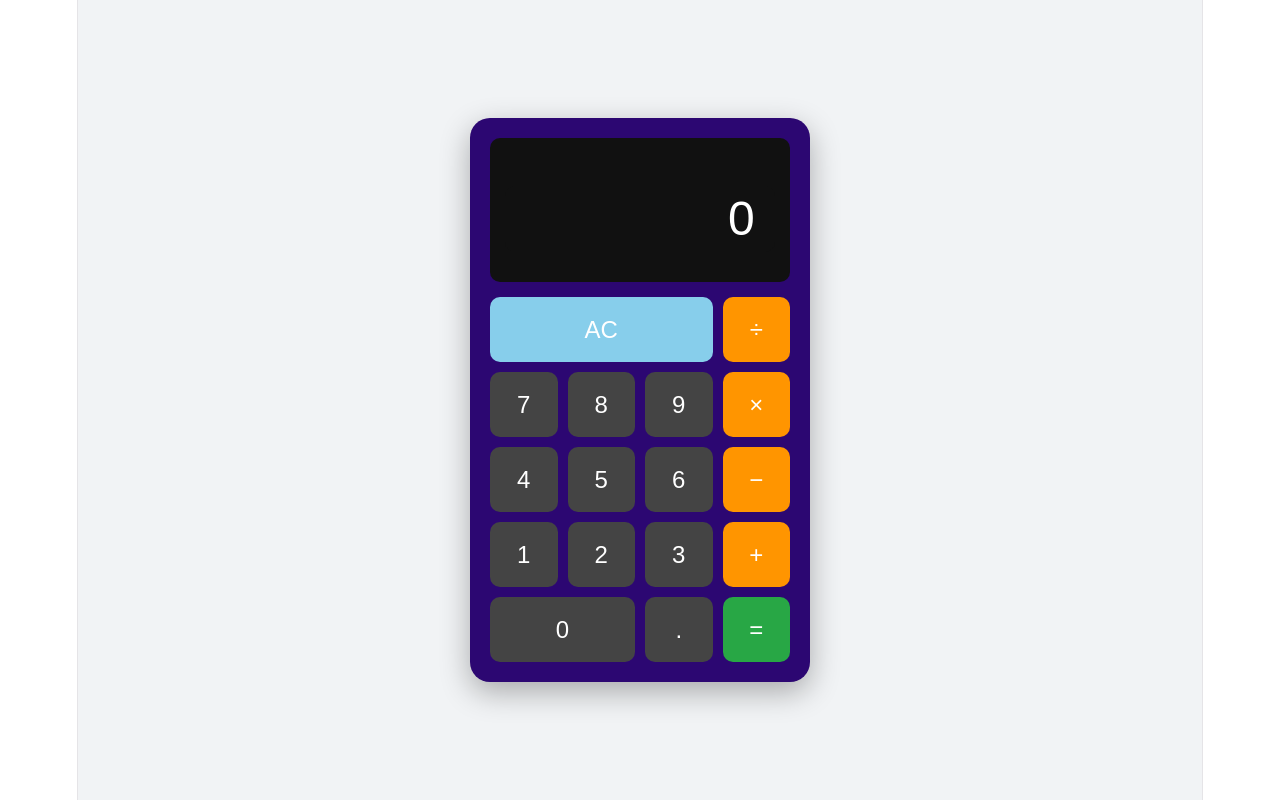
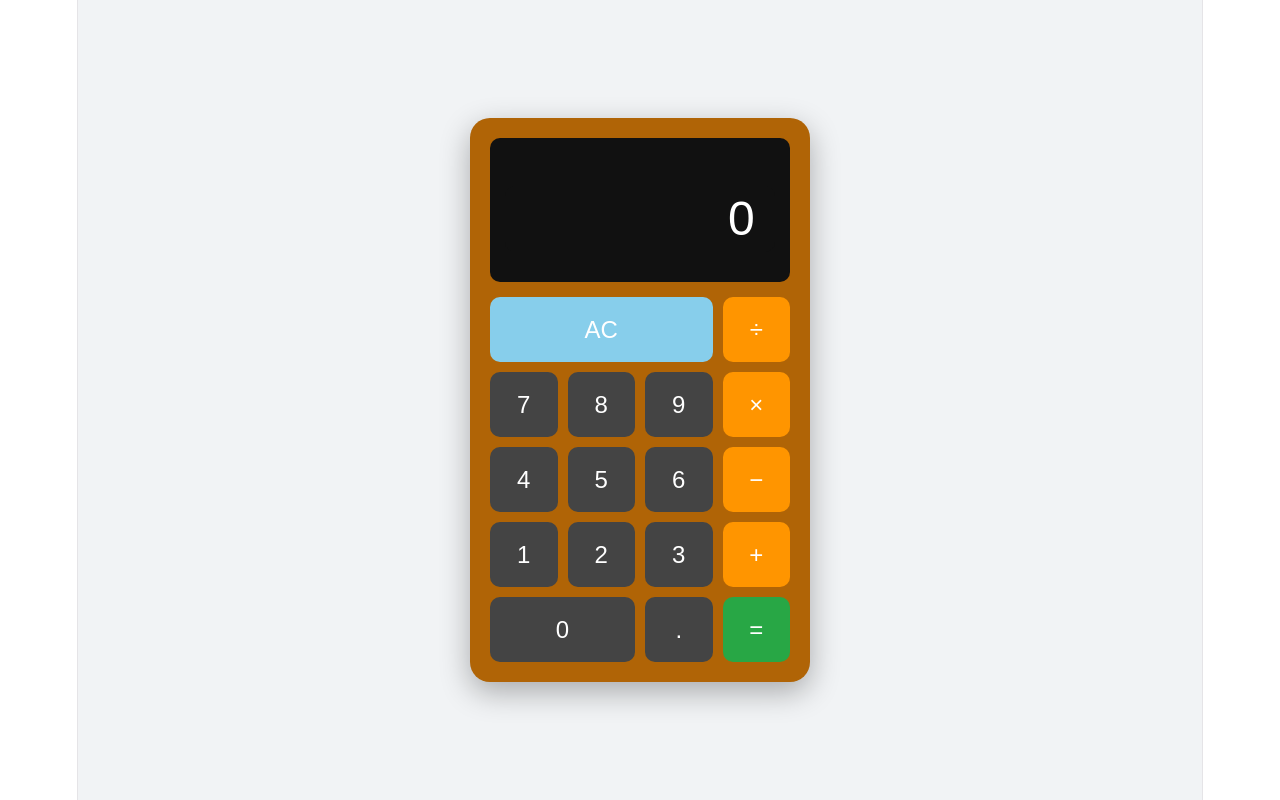
Before and after one commit to chandanams19/calaculator, a React (Vite) app: page / in a window 1280 px wide. Built offline with nearby package versions, Linux system fonts and the light colour scheme.

Commit message:
css change

```diff
--- a/src/App.css
+++ b/src/App.css
@@ -18,7 +18,7 @@ body {
 
 .calculator {
   width: 340px;
-  background: #2c0772;
+  background: #b06406;
   padding: 20px;
   border-radius: 20px;
   box-shadow: 0 10px 30px rgba(0, 0, 0, 0.3);
```
